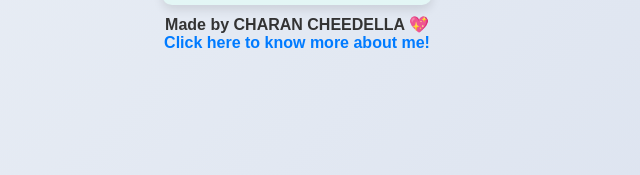
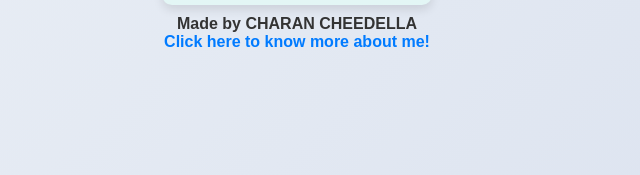
Before and after one commit to charancheedella/Attendance_calculator, a plain HTML site: page index.html in a window 1280 px wide. Shown: the part 608-783 px from the top of the page, 343-983 px from the left. Drawn offline with Linux system fonts and the light colour scheme.

Commit message:
Update index.html

```diff
--- a/index.html
+++ b/index.html
@@ -33,7 +33,7 @@
 
 
 <footer style="text-align: center; padding: 10px; font-weight: bold;">
-  Made by CHARAN CHEEDELLA 💖 <br>
+  Made by CHARAN CHEEDELLA<br>
   <a href="https://www.charancheedella.xyz" target="_blank" style="text-decoration: none; color: #007bff;">
     Click here to know more about me!
   </a>
```
